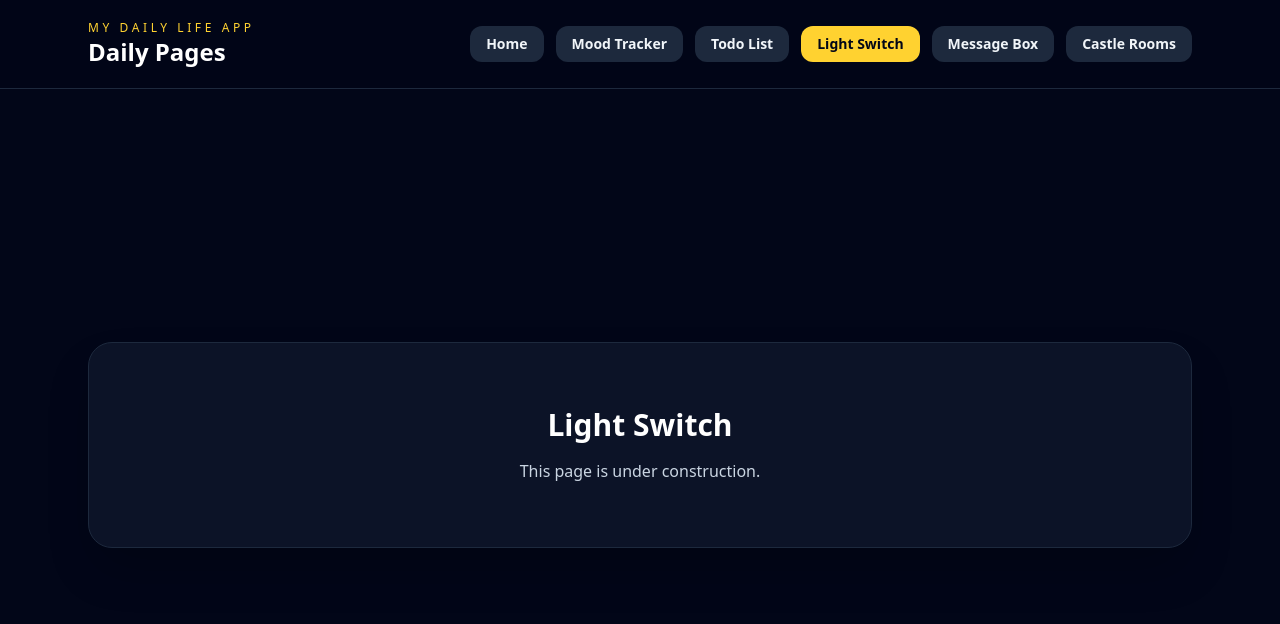
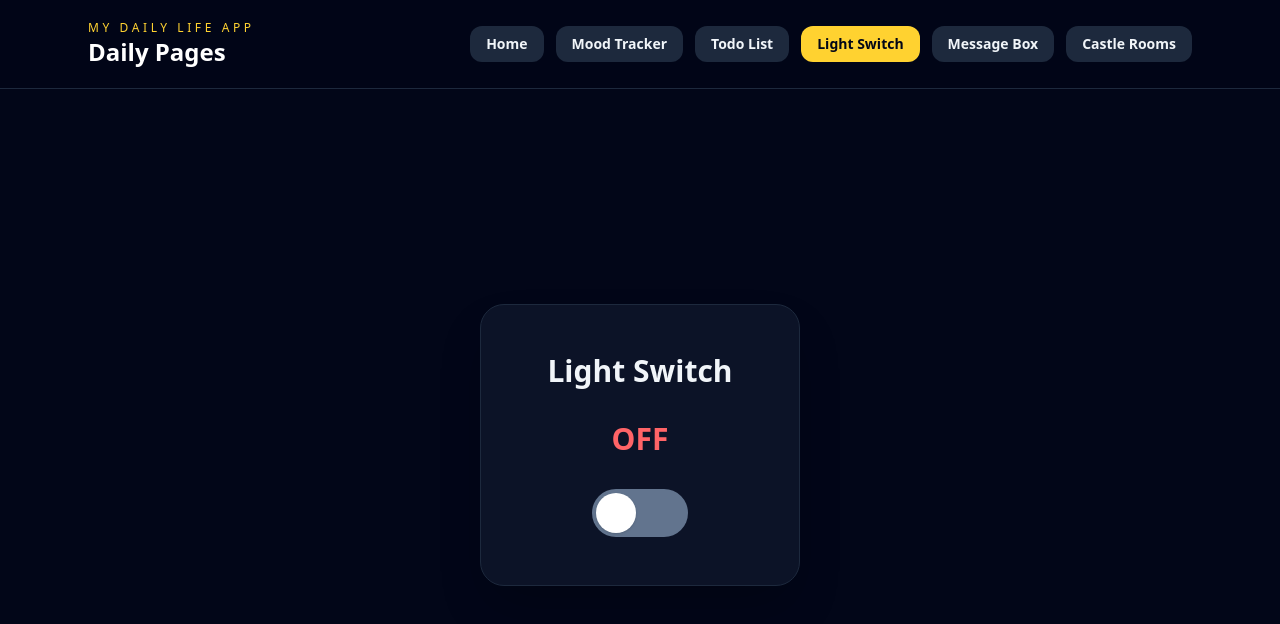
Before and after one commit to Wathisa/jsd12_week-08-react-castle-rooms, a React (Vite) app: page / in a window 1280 px wide. Both pictures are taken after a click on the button "Light Switch". Shown: the top 624 px of the page. Built offline with nearby package versions, Linux system fonts and the light colour scheme.

Commit message:
feat: add LightSwitch toggle with interactive state

```diff
--- a/src/components/LightSwitch.jsx
+++ b/src/components/LightSwitch.jsx
@@ -1,8 +1,41 @@
+import { useState } from "react";
+
 export default function LightSwitch() {
+  const [isLightOn, setIsLightOn] = useState(false);
+
   return (
-    <section className="w-full rounded-3xl border border-slate-800 bg-slate-900/80 px-8 py-16 text-center shadow-2xl">
-      <h2 className="text-3xl font-bold text-white">Light Switch</h2>
-      <p className="mt-4 text-slate-300">This page is under construction.</p>
+    <section
+      className={`w-full max-w-xs rounded-3xl border px-8 py-12 text-center shadow-2xl transition ${
+        isLightOn
+          ? "border-amber-200 bg-amber-100 text-slate-950"
+          : "border-slate-800 bg-slate-900/80 text-slate-100"
+      }`}
+    >
+      <h2 className="text-3xl font-bold">Light Switch</h2>
+
+      <p
+        className={`mt-8 text-3xl font-bold ${
+          isLightOn ? "text-amber-500" : "text-red-400"
+        }`}
+      >
+        {isLightOn ? "ON" : "OFF"}
+      </p>
+
+      <button
+        type="button"
+        onClick={() => setIsLightOn(!isLightOn)}
+        className={`mx-auto mt-8 flex h-12 w-24 items-center rounded-full p-1 transition ${
+          isLightOn ? "bg-amber-400" : "bg-slate-500"
+        }`}
+        aria-pressed={isLightOn}
+        aria-label={isLightOn ? "Turn light off" : "Turn light on"}
+      >
+        <span
+          className={`h-10 w-10 rounded-full bg-white shadow transition ${
+            isLightOn ? "translate-x-12" : "translate-x-0"
+          }`}
+        />
+      </button>
     </section>
   );
 }
```
Also changed, not shown: 5 other files (tests, documents, lock files or other folders).
